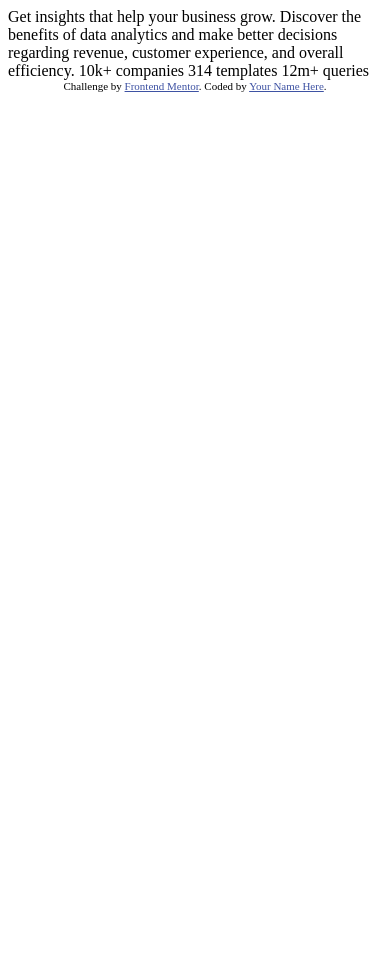
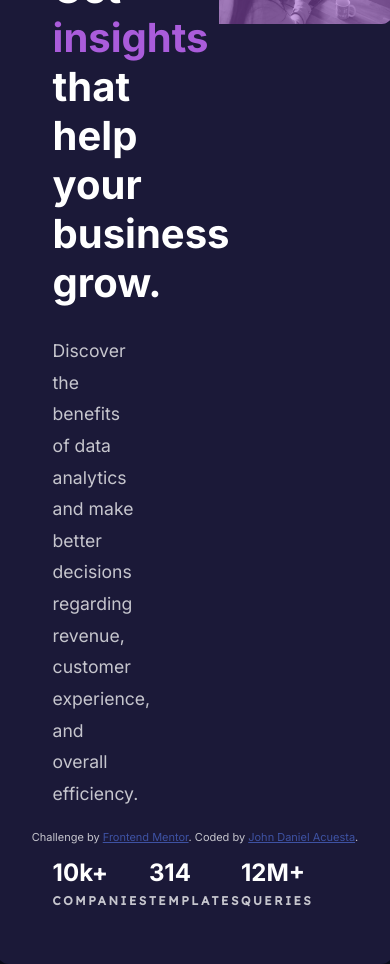
Before and after one commit to dalandadan/Challenge_03-Stats-preview-card-component, a plain HTML site: page index.html in a window 390 px wide. Before the commit the page ends 844 px from the top, so only its background shows below. Drawn offline with Linux system fonts and the light colour scheme.

Commit message:
update
not media query

```diff
--- a/index.html
+++ b/index.html
@@ -2,32 +2,40 @@
 <html lang="en">
 <head>
   <meta charset="UTF-8">
-  <meta name="viewport" content="width=device-width, initial-scale=1.0"> <!-- displays site properly based on user's device -->
-
+  <meta name="viewport" content="width=device-width, initial-scale=1.0">
   <link rel="icon" type="image/png" sizes="32x32" href="./images/favicon-32x32.png">
-
+  <link rel="stylesheet" href="style.css">
   <title>Frontend Mentor | Stats preview card component</title>
-
-  <!-- Feel free to remove these styles or customise in your own stylesheet 👍 -->
-  <style>
-    .attribution { font-size: 11px; text-align: center; }
-    .attribution a { color: hsl(228, 45%, 44%); }
-  </style>
 </head>
 <body>
-
-  Get insights that help your business grow.
-
-  Discover the benefits of data analytics and make better decisions regarding revenue, customer
-  experience, and overall efficiency.
-
-  10k+ companies
-  314 templates
-  12m+ queries
-
-  <div class="attribution">
-    Challenge by <a href="https://www.frontendmentor.io?ref=challenge" target="_blank">Frontend Mentor</a>.
-    Coded by <a href="#">Your Name Here</a>.
+  <div class="card">
+    <div class="details">
+      <h1>Get <span>insights</span> that help your business grow.</h1>
+      <p>Discover the benefits of data analytics and make better decisions regarding revenue, customer experience, and overall efficiency.</p>
+      <div class="metrics">
+        <div class="records">
+          <h2 class="stat">10k+</h2>
+          <h3 class="name">companies</h3>
+        </div>
+        <div class="records">
+          <h2 class="stat">314</h2>
+          <h3 class="name">templates</h3>
+        </div>
+        <div class="records">
+          <h2 class="stat">12M+</h2>
+          <h3 class="name">queries</h3>
+        </div>
+      </div>
+    </div>
+    <div class="graphic">
+      <img src="images/image-header-desktop.jpg" alt="">
+    </div>
   </div>
+  <footer>
+    <p class="attribution">
+      Challenge by <a href="https://www.frontendmentor.io?ref=challenge" target="_blank">Frontend Mentor</a>.
+      Coded by <a href="#">John Daniel Acuesta</a>.
+    </p>
+  </footer>
 </body>
 </html>
--- /dev/null
+++ b/style.css
@@ -0,0 +1,125 @@
+@import url('https://fonts.googleapis.com/css2?family=Inter:wght@400;700&family=Lexend+Deca&display=swap');
+
+:root {
+    --main-bg: hsl(233, 47%, 7%);
+    --card-bg: hsl(244, 38%, 16%);
+    --accent: hsl(277, 64%, 61%);
+    --white: #fff;
+    --trans-white: hsla(0, 0%, 100%, 0.75);
+
+    --font-lexa: 'Lexend Deca', sans-serif;
+    --font-inter: 'Inter', sans-serif;
+    --font-wt-reg: 400;
+    --font-wt-bold: 700;
+    --font-sm: 1rem;
+    --font-med: 1.1rem;
+    --font-lg: 2.5rem;
+}
+
+* {
+    box-sizing: border-box;
+    margin: 0;
+    padding: 0;
+}
+
+html, body {
+    height: 100%;
+}
+
+body {
+    background-color: var(--main-bg);
+    color: var(--trans-white);
+    font-family: var(--font-inter);
+    display: flex;
+    justify-content: center;
+    align-items: center;
+    position: relative;
+}
+
+.card {
+    display: flex;
+    width: 72rem;
+    background-color: var(--card-bg);
+    border-radius: 12px;
+}
+
+.details {
+    width: 50%;
+    padding: 3.5rem;
+    margin-right: 1.5rem;
+}
+
+.details h1 {
+    color: var(--white);
+    font-size: var(--font-lg);
+    font-weight: var(--font-wt-bold);
+    margin: 1.75rem 0;
+}
+
+.details span {
+    color: var(--accent);
+}
+
+.details p {
+    width: 100%;
+   margin-top: 1rem;
+   color: var(--trans-white);
+   font-size: var(--font-med);
+   line-height: 1.8;
+}
+
+.metrics {
+    display: flex;
+    margin-top: 3rem;
+    padding-bottom: 0;
+}
+
+.records {
+    flex: 1.5;
+    flex-direction: column;
+    justify-content: center;
+    align-items: center;
+}
+
+.stat {
+    color: var(--white);
+}
+
+.name {
+    text-transform: uppercase;
+    font-size: 12px;
+    font-family: var(--font-lexa);
+    padding-top: .4rem;
+    letter-spacing: .16rem;
+}
+
+.graphic {
+    width: 50%;
+    height: 100%;
+    background-color: var(--accent);
+    border-radius: 0 12px 12px 0;
+}
+
+.graphic img {
+    width: 100%;
+    height: auto;
+    display: block;
+    opacity:  0.5;
+    border-radius: 0 12px 12px 0;
+}
+
+/* Author */
+footer {
+    position: fixed;
+    bottom: 0;
+    width: 100%;
+}
+
+.attribution {
+    font-size: 11px;
+    text-align: center;
+}
+
+.attribution a {
+    color: hsl(228, 45%, 44%);
+}
```
